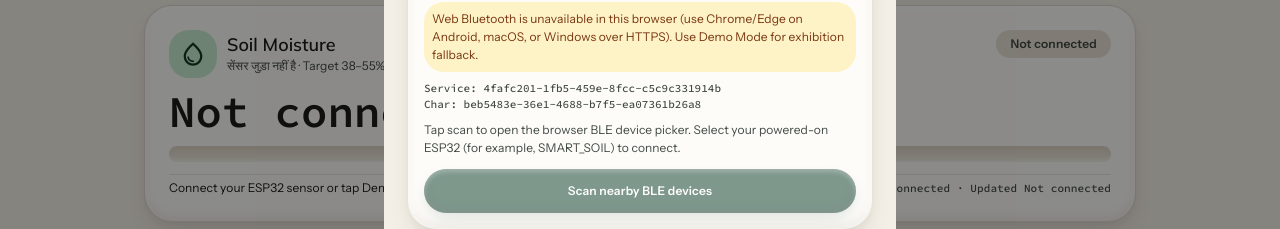
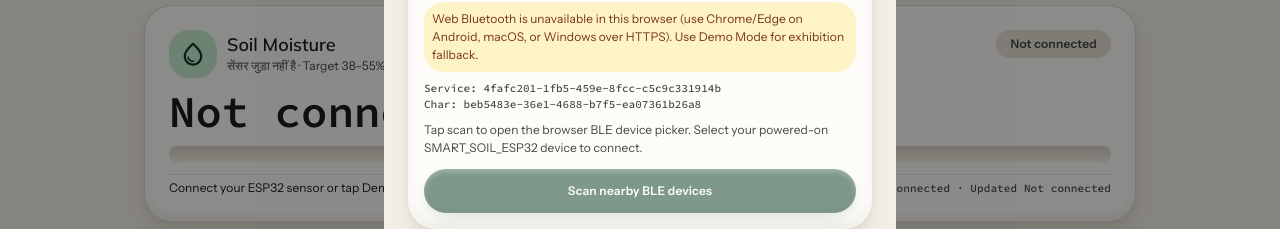
Before and after one commit to Astha5517o/Smart-Soil-App, a React (Vite) app: page / in a window 1280 px wide. Both pictures are taken after a click on the button "Live ESP32". Shown: the part 212-441 px from the top of the page. Built offline with nearby package versions, Linux system fonts and the light colour scheme.

Commit message:
Match BLE picker instructions to ESP32 firmware name

```diff
--- a/src/components/BleCalibrationModal.tsx
+++ b/src/components/BleCalibrationModal.tsx
@@ -84,7 +84,7 @@ export const BleCalibrationModal: React.FC<BleCalibrationModalProps> = ({
             Char: {draft.calibration.characteristicUuid}
           </p>
 
-          <p className="font-body text-body-sm text-light-on-surface-variant">Tap scan to open the browser BLE device picker. Select your powered-on ESP32 (for example, SMART_SOIL) to connect.</p>
+          <p className="font-body text-body-sm text-light-on-surface-variant">Tap scan to open the browser BLE device picker. Select your powered-on SMART_SOIL_ESP32 device to connect.</p>
           {deviceName && <p className="font-body text-body-sm text-light-primary">Selected device: {deviceName}</p>}
           {lastReading && (
             <p className="font-mono text-[11px] text-light-on-surface-variant">
```
